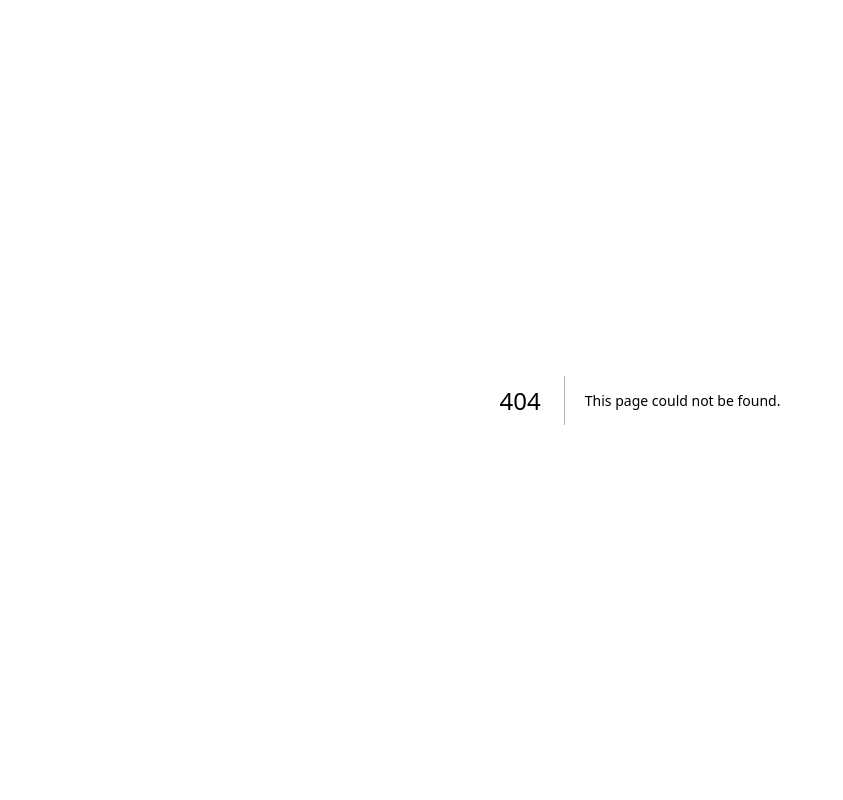
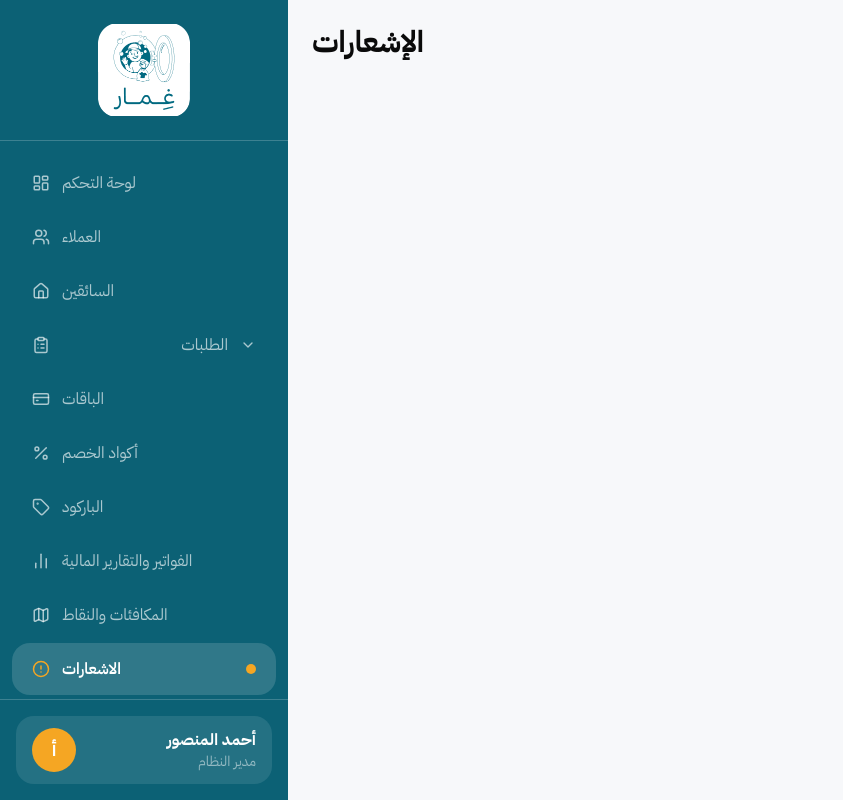
Before and after one commit to mahmoudhamed169/ghemar, a Next.js app: page /en/alerts in a window 1280 px wide. Before the commit this address had no page. Shown: the whole page, without its empty margins (0-843 px from the left). Built offline with nearby package versions, Linux system fonts and the light colour scheme.

Commit message:
feat: add 404 not-found page with dashboard layout

```diff
--- /dev/null
+++ b/src/app/[locale]/(dashbord)/[...not-found]/page.tsx
@@ -0,0 +1,5 @@
+import { notFound } from "next/navigation";
+
+export default function CatchAll() {
+  notFound();
+}
--- /dev/null
+++ b/src/app/[locale]/(dashbord)/alerts/page.tsx
@@ -0,0 +1,9 @@
+import React from "react";
+
+export default function page() {
+  return (
+    <div>
+      <h1 className="text-3xl font-bold"> الإشعارات </h1>
+    </div>
+  );
+}
--- /dev/null
+++ b/src/app/[locale]/(dashbord)/bags/page.tsx
@@ -0,0 +1,7 @@
+export default function page() {
+  return (
+    <div>
+      <h1 className="text-3xl font-bold"> الباركود</h1>
+    </div>
+  );
+}
--- /dev/null
+++ b/src/app/[locale]/(dashbord)/bounes/page.tsx
@@ -0,0 +1,7 @@
+export default function page() {
+  return (
+    <div>
+      <h1 className="text-3xl font-bold"> المكافئات والنقاط</h1>
+    </div>
+  );
+}
--- /dev/null
+++ b/src/app/[locale]/(dashbord)/not-found.tsx
@@ -0,0 +1,35 @@
+// src/app/[locale]/(dashbord)/not-found.tsx
+
+import Link from "next/link";
+import { Button } from "@/components/ui/button";
+import { FileQuestion } from "lucide-react";
+
+export default function NotFound() {
+  return (
+    <div className="flex flex-col items-center justify-center h-full gap-6 text-center px-4">
+      {/* Icon */}
+      <div className="w-20 h-20 rounded-2xl bg-[#0C6175]/10 flex items-center justify-center">
+        <FileQuestion className="w-10 h-10 text-[#0C6175]" />
+      </div>
+
+      {/* Text */}
+      <div className="flex flex-col gap-2">
+        <h1 className="text-6xl font-bold text-[#0C6175]">404</h1>
+        <h2 className="text-xl font-semibold text-gray-800">
+          الصفحة غير موجودة
+        </h2>
+        <p className="text-sm text-gray-400 max-w-xs">
+          عذراً، الصفحة التي تبحث عنها غير موجودة أو تم نقلها.
+        </p>
+      </div>
+
+      {/* Action */}
+      <Button
+        asChild
+        className="bg-[#0C6175] hover:bg-[#097188] text-white rounded-xl px-8 h-11"
+      >
+        <Link href="/ar/overview">العودة للرئيسية</Link>
+      </Button>
+    </div>
+  );
+}
--- /dev/null
+++ b/src/app/[locale]/(dashbord)/offers/page.tsx
@@ -0,0 +1,9 @@
+import React from "react";
+
+export default function page() {
+  return (
+    <div>
+      <h1 className="text-3xl font-bold"> أكواد الخصم</h1>
+    </div>
+  );
+}
--- /dev/null
+++ b/src/app/[locale]/(dashbord)/orders/new-customers/page.tsx
@@ -0,0 +1,9 @@
+import React from "react";
+
+export default function page() {
+  return (
+    <div>
+      <h1 className="text-3xl font-bold"> طلبات العملاء الجدد</h1>
+    </div>
+  );
+}
--- /dev/null
+++ b/src/app/[locale]/(dashbord)/orders/regular/page.tsx
@@ -0,0 +1,9 @@
+import React from "react";
+
+export default function page() {
+  return (
+    <div>
+      <h1 className="text-3xl font-bold"> الطلبات العادية</h1>
+    </div>
+  );
+}
--- /dev/null
+++ b/src/app/[locale]/(dashbord)/reports/page.tsx
@@ -0,0 +1,7 @@
+export default function page() {
+  return (
+    <div>
+      <h1 className="text-3xl font-bold"> الفواتير والتقارير المالية</h1>
+    </div>
+  );
+}
--- a/src/i18n/routing.ts
+++ b/src/i18n/routing.ts
@@ -3,4 +3,5 @@ import { defineRouting } from "next-intl/routing";
 export const routing = defineRouting({
   locales: ["ar", "en"],
   defaultLocale: "ar",
+  localeDetection: false, // ← أضف السطر ده
 });
--- a/src/shared/components/sidebar/nav-items.ts
+++ b/src/shared/components/sidebar/nav-items.ts
@@ -35,11 +35,11 @@ export const navItems: NavItemType[] = [
     ],
   },
   { label: "الباقات", href: "/packages", icon: CreditCard },
-  { label: "الحقائب / الباركود", href: "/bags", icon: Tag },
-  { label: "العروض", href: "/offers", icon: Percent },
-  { label: "المسارات", href: "/routes", icon: Map },
-  { label: "التتبع المباشر", href: "/tracking", icon: MapPin },
-  { label: "التقارير", href: "/reports", icon: BarChart2 },
+  { label: "أكواد الخصم", href: "/offers", icon: Percent },
+  { label: " الباركود", href: "/bags", icon: Tag },
+  { label: "الفواتير والتقارير المالية", href: "/reports", icon: BarChart2 },
+  { label: " المكافئات والنقاط", href: "/bounes", icon: Map },
+  // { label: "التتبع المباشر", href: "/tracking", icon: MapPin },
   { label: "الاشعارات", href: "/alerts", icon: AlertCircle },
   {
     label: "الاعدادات",
```
